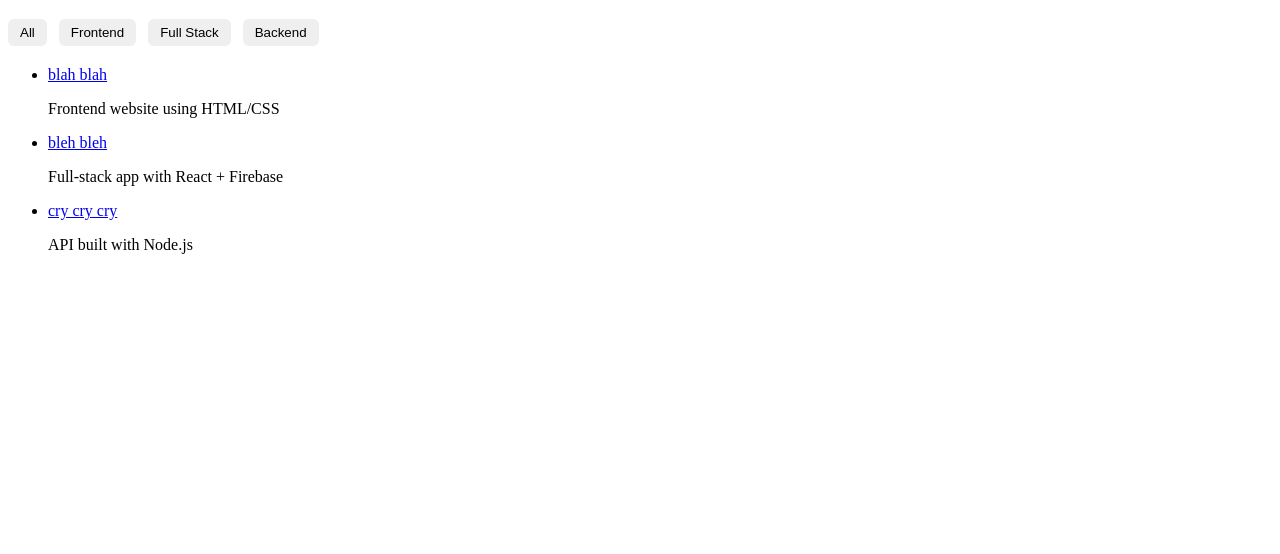
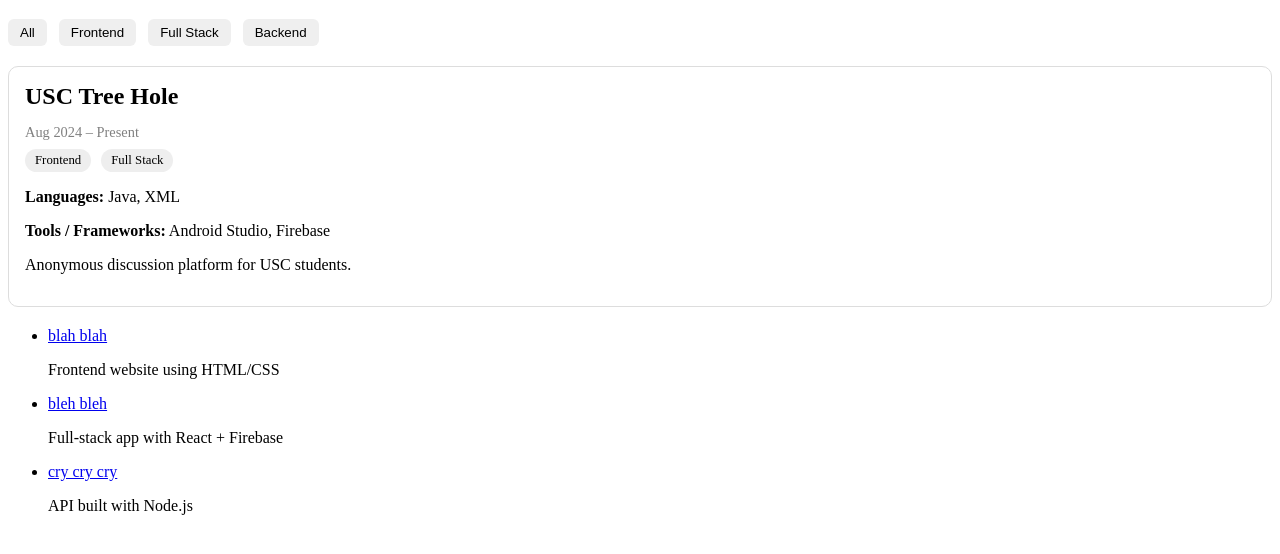
Before and after one commit to cekim15/cekim15.github.io, a plain HTML site: page projects.html in a window 1280 px wide. Shown: the part 158-712 px from the top of the page. Drawn offline with Linux system fonts and the light colour scheme.

Commit message:
changed nature of tags

```diff
--- a/projects.html
+++ b/projects.html
@@ -22,7 +22,26 @@
         <button onclick="filterProjects('backend')">Backend</button>
     </div>
 
+    <div class="project-card" data-tags="frontend fullstack">
+        <h2 class="project-title">USC Tree Hole</h2>
+        <p class="project-date">Aug 2024 – Present</p>
+
+        <div class="project-tags">
+            <span class="tag" onclick="filterProjects('frontend')">Frontend</span>
+            <span class="tag" onclick="filterProjects('fullstack')">Full Stack</span>
+        </div>
+
+        <p><strong>Languages:</strong> Java, XML</p>
+        <p><strong>Tools / Frameworks:</strong> Android Studio, Firebase</p>
+
+        <p class="project-description">
+            Anonymous discussion platform for USC students.
+        </p>
+    </div>
+
+
     <ul class="projects">
+
         <li class="project" data-tags="frontend">
             <a href="[Project Link]" target="_blank">blah blah</a>
             <p>Frontend website using HTML/CSS</p>
```
Also changed, not shown: index.html (+3 -2 lines).
